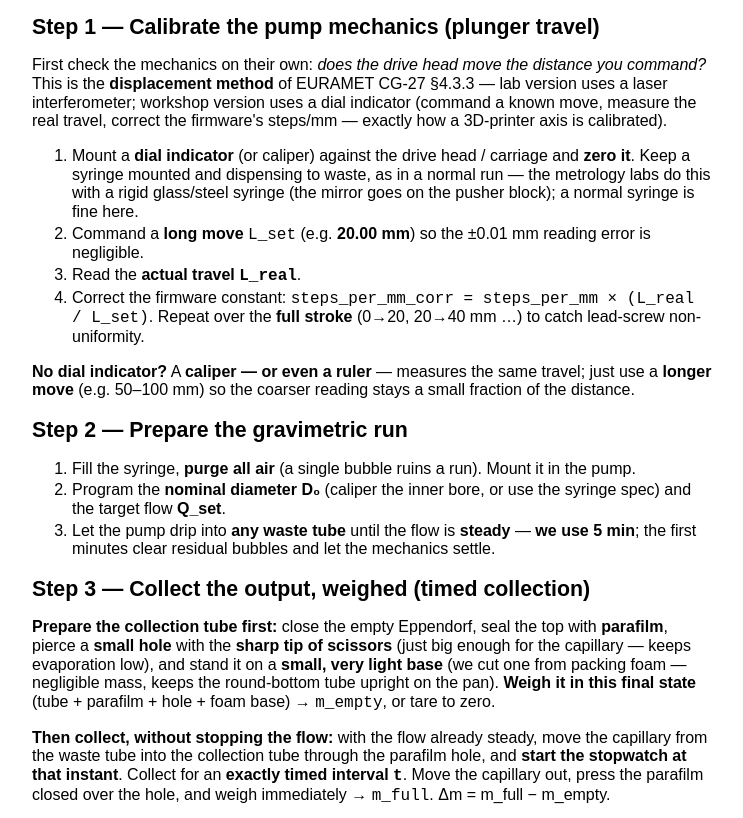
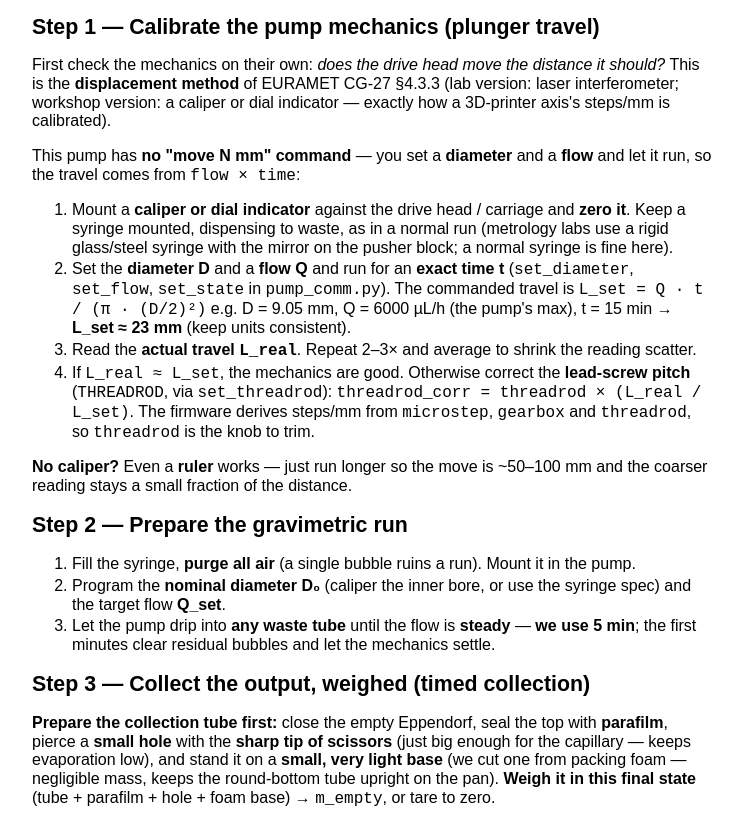
Before and after one commit to jjleon27/flow-calibration, a plain HTML site: page index.html in a window 1280 px wide. Shown: the part 928-1746 px from the top of the page, without its empty margins (368-1111 px from the left). Drawn offline with Linux system fonts and the light colour scheme.

Commit message:
Deploying to gh-pages from @ jjleon27/flow-calibration@f8471f9e3d09ee2e1ad3de7fa55b2dd3664db643 🚀

```diff
--- a/index.html
+++ b/index.html
@@ -113,21 +113,27 @@ increase the diameter. The calculator <code>calibrate.py</code> does the math; y
 <li><strong>Verify</strong>: place a known weight (e.g. 100 g) and check it reads correctly.</li>
 </ol>
 <h2 id="step-1-calibrate-the-pump-mechanics-plunger-travel">Step 1 — Calibrate the pump mechanics (plunger travel)</h2>
-<p>First check the mechanics on their own: <em>does the drive head move the distance you command?</em> This is
-the <strong>displacement method</strong> of EURAMET CG-27 §4.3.3 — lab version uses a laser interferometer;
-workshop version uses a dial indicator (command a known move, measure the real travel, correct the
-firmware's steps/mm — exactly how a 3D-printer axis is calibrated).</p>
+<p>First check the mechanics on their own: <em>does the drive head move the distance it should?</em> This is the
+<strong>displacement method</strong> of EURAMET CG-27 §4.3.3 (lab version: laser interferometer; workshop version:
+a caliper or dial indicator — exactly how a 3D-printer axis's steps/mm is calibrated).</p>
+<p>This pump has <strong>no "move N mm" command</strong> — you set a <strong>diameter</strong> and a <strong>flow</strong> and let it run, so the
+travel comes from <code>flow × time</code>:</p>
 <ol>
-<li>Mount a <strong>dial indicator</strong> (or caliper) against the drive head / carriage and <strong>zero it</strong>. Keep a
-   syringe mounted and dispensing to waste, as in a normal run — the metrology labs do this with a
-   rigid glass/steel syringe (the mirror goes on the pusher block); a normal syringe is fine here.</li>
-<li>Command a <strong>long move</strong> <code>L_set</code> (e.g. <strong>20.00 mm</strong>) so the ±0.01 mm reading error is negligible.</li>
-<li>Read the <strong>actual travel <code>L_real</code></strong>.</li>
-<li>Correct the firmware constant: <code>steps_per_mm_corr = steps_per_mm × (L_real / L_set)</code>. Repeat over
-   the <strong>full stroke</strong> (0→20, 20→40 mm …) to catch lead-screw non-uniformity.</li>
+<li>Mount a <strong>caliper or dial indicator</strong> against the drive head / carriage and <strong>zero it</strong>. Keep a
+   syringe mounted, dispensing to waste, as in a normal run (metrology labs use a rigid glass/steel
+   syringe with the mirror on the pusher block; a normal syringe is fine here).</li>
+<li>Set the <strong>diameter D</strong> and a <strong>flow Q</strong> and run for an <strong>exact time t</strong> (<code>set_diameter</code>, <code>set_flow</code>,
+   <code>set_state</code> in <code>pump_comm.py</code>). The commanded travel is
+   <code>L_set = Q · t / (π · (D/2)²)</code>
+   e.g. D = 9.05 mm, Q = 6000 µL/h (the pump's max), t = 15 min → <strong>L_set ≈ 23 mm</strong> (keep units
+   consistent).</li>
+<li>Read the <strong>actual travel <code>L_real</code></strong>. Repeat 2–3× and average to shrink the reading scatter.</li>
+<li>If <code>L_real ≈ L_set</code>, the mechanics are good. Otherwise correct the <strong>lead-screw pitch</strong> (<code>THREADROD</code>,
+   via <code>set_threadrod</code>): <code>threadrod_corr = threadrod × (L_real / L_set)</code>. The firmware derives steps/mm
+   from <code>microstep</code>, <code>gearbox</code> and <code>threadrod</code>, so <code>threadrod</code> is the knob to trim.</li>
 </ol>
-<p><strong>No dial indicator?</strong> A <strong>caliper — or even a ruler</strong> — measures the same travel; just use a
-<strong>longer move</strong> (e.g. 50–100 mm) so the coarser reading stays a small fraction of the distance.</p>
+<p><strong>No caliper?</strong> Even a <strong>ruler</strong> works — just run longer so the move is ~50–100 mm and the coarser
+reading stays a small fraction of the distance.</p>
 <h2 id="step-2-prepare-the-gravimetric-run">Step 2 — Prepare the gravimetric run</h2>
 <ol>
 <li>Fill the syringe, <strong>purge all air</strong> (a single bubble ruins a run). Mount it in the pump.</li>
```
Also changed, not shown: search_index.json (+1 -1 lines).
